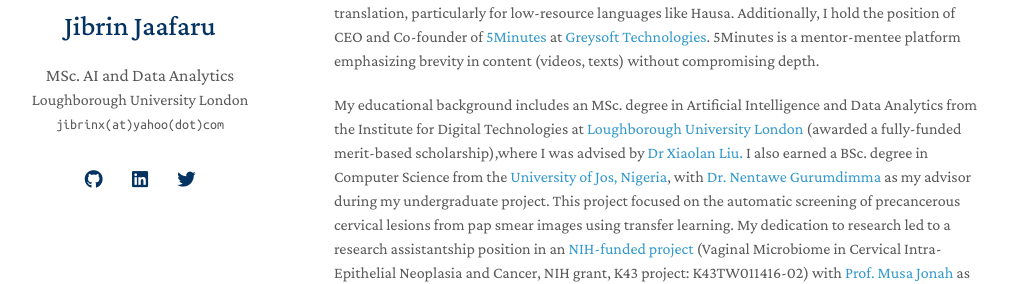
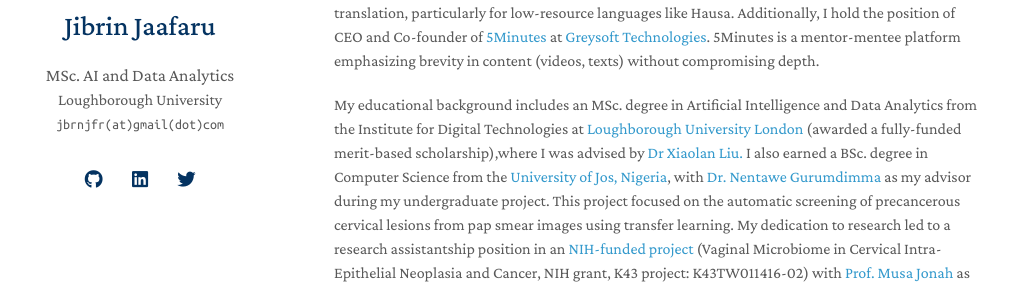
Before and after one commit to jibrinx/jibrinx.github.io, a Jekyll site: the page built from index.md, in a window 1280 px wide. Shown: the part 198-482 px from the top of the page, without its empty margins (136-1149 px from the left). Built offline with Jekyll 4.4.1, drawn with Linux system fonts in a browser that asks for light colours; nearby versions of some CDN libraries; a style sheet for code colours, icons or effects is not loaded.

Commit message:
Update _config.yml

```diff
--- a/_config.yml
+++ b/_config.yml
@@ -1,22 +1,22 @@
 # Basic Information
 title: Jibrin Jaafaru
 position: MSc. AI and Data Analytics
-affiliation: Loughborough University London
-email: jibrinx(at)yahoo(dot)com
+affiliation: Loughborough University
+email: jbrnjfr(at)gmail(dot)com
 
 # Search Engine Optimization (SEO)
 # The following information is used to improve the website traffic from search engines, e.g., Google.
 keywords: Jibrin Jaafaru
-description: Jibrin is a budding researcher with a polymath of interests  revolving around Multi-agent RL, Geometric Deep learning, Representational learning, and Responsible AI..
-canonical: https://jibrinx.github.io/
+description: Jibrin is a budding researcher with a polymath of interests  revolving around Computational Epidemiology, Multi-agent RL, Geometric Deep learning, Representational learning, and Responsible AI..
+canonical: https://jbrnjfr.github.io/
 
 # Links
 # If you don't need one of them, you may delete the corresponding line.
 # google_scholar: https://scholar.google.com/citations?user=lzcaIqoAAAAJ&hl=en
 # cv_link: assets/files/curriculum_vitae.pdf
-github_link: https://github.com/jibrinx
+github_link: https://github.com/jbrnjfr
 linkedin: https://www.linkedin.com/in/jibrinx
-twitter: https://twitter.com/jibrinx
+twitter: https://twitter.com/jbrnjfr
 
 # Images (e.g., your profile picture and your website's favicon)
 # "favicon" and "favicon_dark" are used for the light and dark modes, respectively.
```
